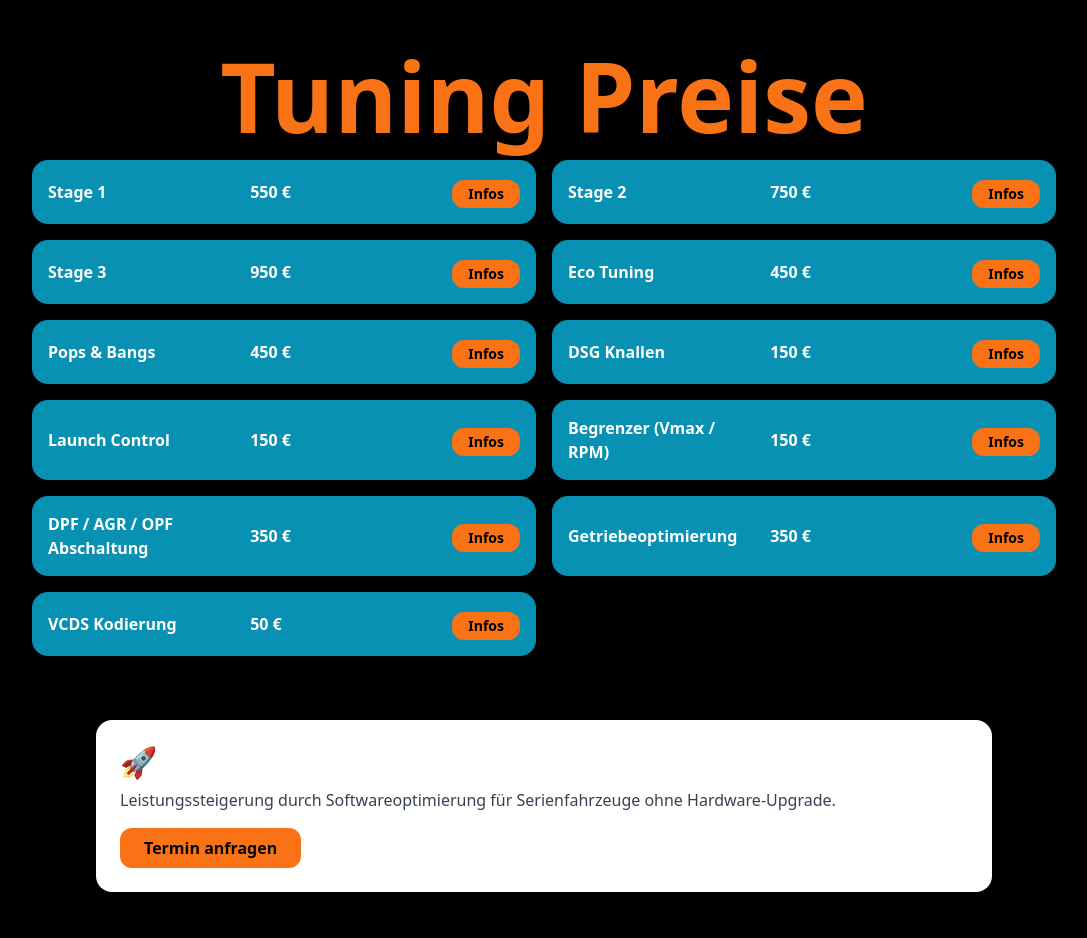
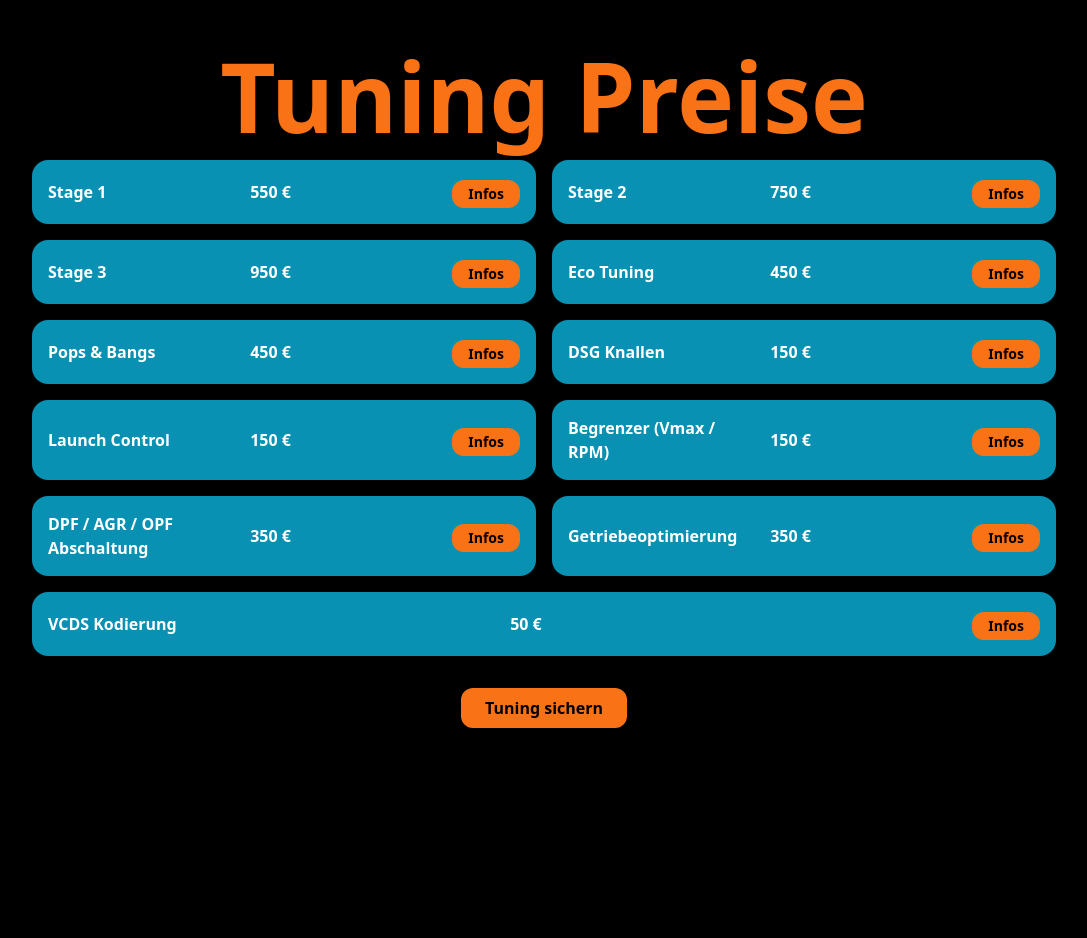
Before and after one commit to ChipMyRide/ChipMyRide, a React (Vite) app: page / in a window 1280 px wide. Shown: the top 938 px of the page, without its empty margins (96-1183 px from the left). After the commit the page ends 800 px from the top, so only its background shows below. Built offline with nearby package versions, Linux system fonts and the light colour scheme.

Commit message:
Update Home.tsx

```diff
--- a/src/pages/Home.tsx
+++ b/src/pages/Home.tsx
@@ -1,114 +1,52 @@
+import React from "react";
 import { Link } from "react-router-dom";
 
 function Home() {
-  const tuningSections = [
-    {
-      name: "Stage 1",
-      price: "550 €",
-      icon: "🚀",
-      description: "Leistungssteigerung durch Softwareoptimierung für Serienfahrzeuge ohne Hardware-Upgrade."
-    },
-    {
-      name: "Stage 2",
-      price: "750 €",
-      icon: "🔥",
-      description: "Erweiterte Leistungssteigerung für Fahrzeuge mit Downpipe, Ansaugung oder Ladeluftkühler."
-    },
-    {
-      name: "Stage 3",
-      price: "950 €",
-      icon: "💣",
-      description: "Maximale Performance für stark umgebaute Fahrzeuge mit großem Turbo oder Kompressor."
-    },
-    {
-      name: "Eco Tuning",
-      price: "450 €",
-      icon: "🌱",
-      description: "Optimierung auf Kraftstoffeffizienz und Drehmoment im unteren Drehzahlbereich."
-    },
-    {
-      name: "Pops & Bangs",
-      price: "450 €",
-      icon: "💥",
-      description: "Klangoptimierung im Schubbetrieb durch gezielte Zündverstellung und Lambdaregelung."
-    },
-    {
-      name: "DSG Knallen",
-      price: "150 €",
-      icon: "⚙️",
-      description: "Aggressivere Schaltkennlinien mit hörbarem Auspuffknallen beim DSG-Getriebe."
-    },
-    {
-      name: "Launch Control",
-      price: "150 €",
-      icon: "🏋️",
-      description: "Optimierter Start mit perfektem Drehmoment und Schlupfkontrolle."
-    },
-    {
-      name: "Begrenzer (Vmax / RPM)",
-      price: "150 €",
-      icon: "⛔",
-      description: "Aufhebung oder Anpassung von Vmax und/oder Drehzahlbegrenzern."
-    },
-    {
-      name: "DPF / AGR / OPF Abschaltung",
-      price: "350 €",
-      icon: "🧪",
-      description: "Abschaltung störanfälliger Abgasnachbehandlung bei Motorsportanwendungen."
-    },
-    {
-      name: "Getriebeoptimierung",
-      price: "350 €",
-      icon: "🔧",
-      description: "Optimierte Schaltzeiten, Kupplungsdruck und Fahrverhalten für DSG/Automatik."
-    },
-    {
-      name: "VCDS Kodierung",
-      price: "50 €",
-      icon: "🛠️",
-      description: "Individuelle Fahrzeuganpassungen per Diagnoseinterface – z. B. Licht, Komfort, etc."
-    },
-  ];
-
   return (
     <div className="flex flex-col items-center mt-12 px-4">
       <h2 className="text-8xl font-bold mb-4 text-orange-500">Tuning Preise</h2>
 
       <div className="grid grid-cols-1 md:grid-cols-2 gap-4 w-full max-w-5xl mx-auto">
-        {tuningSections.map((item, index) => (
+        {[
+          { name: "Stage 1", price: "550 €", link: "/tuning/stage1" },
+          { name: "Stage 2", price: "750 €", link: "/tuning/stage2" },
+          { name: "Stage 3", price: "950 €", link: "/tuning/stage3" },
+          { name: "Eco Tuning", price: "450 €", link: "/tuning/eco" },
+          { name: "Pops & Bangs", price: "450 €", link: "/tuning/pops" },
+          { name: "DSG Knallen", price: "150 €", link: "/tuning/dsg-knallen" },
+          { name: "Launch Control", price: "150 €", link: "/tuning/launchcontrol" },
+          { name: "Begrenzer (Vmax / RPM)", price: "150 €", link: "/tuning/begrenzer" },
+          { name: "DPF / AGR / OPF Abschaltung", price: "350 €", link: "/tuning/abschaltung" },
+          { name: "Getriebeoptimierung", price: "350 €", link: "/tuning/getriebe" },
+          { name: "VCDS Kodierung", price: "50 €", link: "/tuning/vcds" },
+        ].map((item, index) => {
+          const centerIndex = 10;
+          return (
             <div
               key={index}
-            className="flex items-center justify-between bg-cyan-600 text-white rounded-2xl p-4 hover:bg-cyan-500 transition duration-300"
+              className={`flex items-center justify-between bg-cyan-600 text-white rounded-2xl p-4 hover:bg-cyan-500 transition duration-300 ${
+                index === centerIndex ? "md:col-span-2 justify-center" : ""
+              }`}
             >
               <span className="font-bold text-left w-1/3">{item.name}</span>
               <span className="text-left w-1/3 font-bold">{item.price}</span>
-            <a
-              href={`#${item.name.toLowerCase().replace(/[^a-z0-9]/g, "")}`}
+              <Link
+                to={item.link || "#"}
                 className="mt-1 px-4 py-1 bg-orange-500 hover:bg-orange-600 text-black font-semibold rounded-xl text-sm text-center"
               >
                 Infos
-            </a>
+              </Link>
             </div>
-        ))}
+          );
+        })}
       </div>
 
-      <div className="mt-16 w-full max-w-4xl space-y-12">
-        {tuningSections.map((item, index) => (
-          <div key={index} id={item.name.toLowerCase().replace(/[^a-z0-9]/g, "")}
-               className="bg-white rounded-2xl shadow-md p-6">
-            <h3 className="text-3xl font-bold mb-2 flex items-center">
-              <span className="mr-2">{item.icon}</span> {item.name}
-            </h3>
-            <p className="text-gray-700 mb-4">{item.description}</p>
-            <a
-              href="/kontakt"
-              className="inline-block px-6 py-2 bg-orange-500 hover:bg-orange-600 text-black font-semibold rounded-xl"
+      <Link
+        to="/kontakt"
+        className="mt-8 px-6 py-2 bg-orange-500 hover:bg-orange-600 text-black font-semibold rounded-xl"
       >
-              Termin anfragen
-            </a>
-          </div>
-        ))}
-      </div>
+        Tuning sichern
+      </Link>
     </div>
   );
 }
```
Lines whose indentation alone changed are shown as unchanged.
